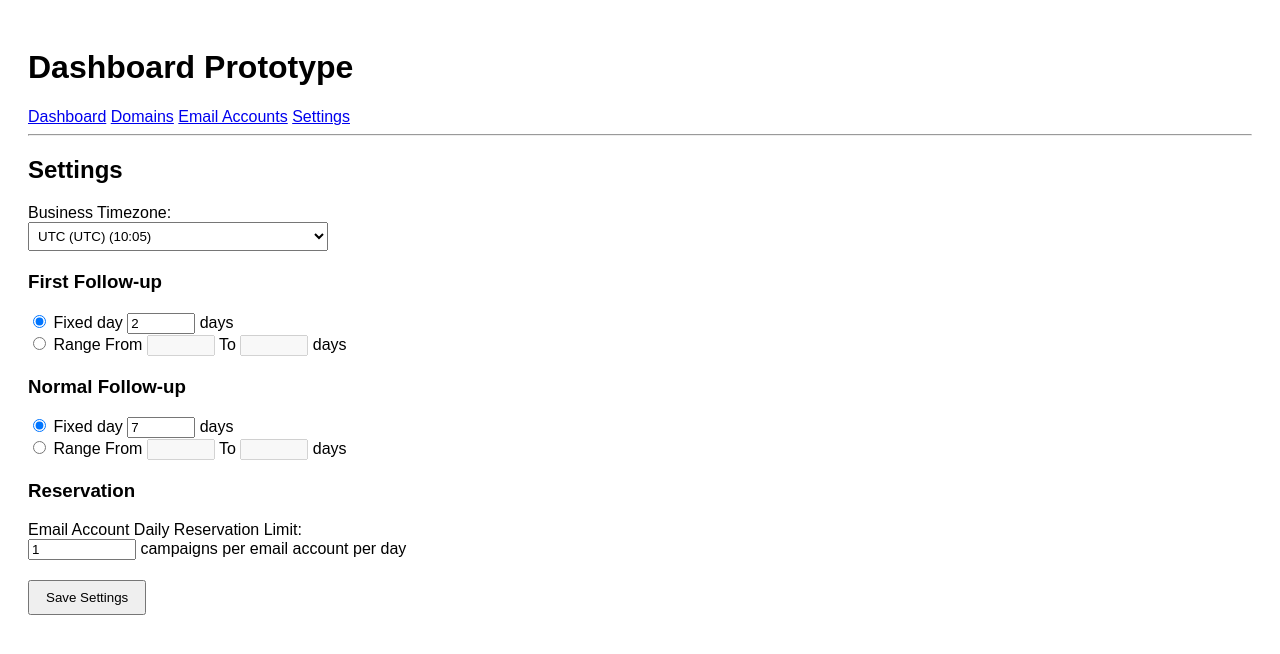
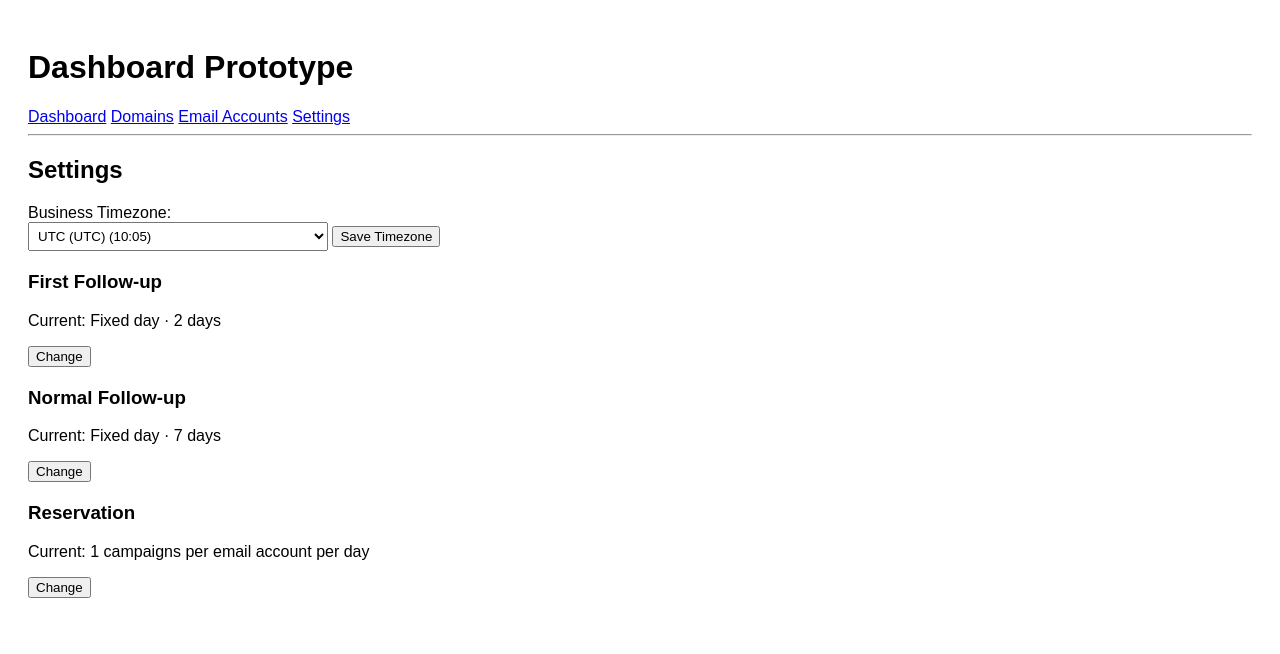
Before and after one commit to dalamaa/Domain_Campaign_Tool, a Flask app: page /settings in a window 1280 px wide. Shown: the top 654 px of the page. Run offline with Flask 3, Linux system fonts and the light colour scheme; data that the repository does not hold is empty; some libraries are stand-ins or nearby versions.

Commit message:
Improve campaign settings and reservation handling

```diff
--- a/app/templates/settings.html
+++ b/app/templates/settings.html
@@ -6,15 +6,20 @@
     <select id="timezone-select" style="width: 300px; padding: 5px">
       <!-- Populated by JS -->
     </select>
+    <button onclick="saveTimezone()">Save Timezone</button>
   </div>
   <div style="margin-top: 20px">
     <h3>First Follow-up</h3>
+    <div id="first-view">
+      <p>Current: <span id="first-display"></span></p>
+      <button onclick="editSection('first')">Change</button>
+    </div>
+    <div id="first-edit" style="display: none">
       <label
         ><input
           type="radio"
           name="first-mode"
           value="fixed"
-        checked
           onchange="toggleMode('first', 'fixed')"
         />
         Fixed day</label
@@ -29,18 +34,27 @@
         />
         Range</label
       >
-    From <input type="number" id="first-min" style="width: 60px" disabled /> To
-    <input type="number" id="first-max" style="width: 60px" disabled /> days
+      From
+      <input type="number" id="first-min" style="width: 60px" disabled /> To
+      <input type="number" id="first-max" style="width: 60px" disabled />
+      days<br />
+      <button onclick="saveSection('first')">Save</button>
+      <button onclick="cancelEdit('first')">Cancel</button>
+    </div>
   </div>
 
   <div style="margin-top: 20px">
     <h3>Normal Follow-up</h3>
+    <div id="normal-view">
+      <p>Current: <span id="normal-display"></span></p>
+      <button onclick="editSection('normal')">Change</button>
+    </div>
+    <div id="normal-edit" style="display: none">
       <label
         ><input
           type="radio"
           name="normal-mode"
           value="fixed"
-        checked
           onchange="toggleMode('normal', 'fixed')"
         />
         Fixed day</label
@@ -55,27 +69,33 @@
         />
         Range</label
       >
-    From <input type="number" id="normal-min" style="width: 60px" disabled /> To
-    <input type="number" id="normal-max" style="width: 60px" disabled /> days
+      From
+      <input type="number" id="normal-min" style="width: 60px" disabled /> To
+      <input type="number" id="normal-max" style="width: 60px" disabled />
+      days<br />
+      <button onclick="saveSection('normal')">Save</button>
+      <button onclick="cancelEdit('normal')">Cancel</button>
+    </div>
   </div>
 
   <div style="margin-top: 20px">
     <h3>Reservation</h3>
-    <label for="daily-use-limit">Email Account Daily Reservation Limit:</label
-    ><br />
-    <input type="number" id="daily-use-limit" style="width: 100px" /> campaigns
-    per email account per day
+    <div id="reservation-view">
+      <p>Current: <span id="reservation-display"></span></p>
+      <button onclick="editSection('reservation')">Change</button>
     </div>
-
-  <div style="margin-top: 20px">
-    <button onclick="saveSettings()" style="padding: 8px 16px">
-      Save Settings
-    </button>
+    <div id="reservation-edit" style="display: none">
+      <input type="number" id="daily-use-limit" style="width: 100px" />
+      campaigns per email account per day<br />
+      <button onclick="saveSection('reservation')">Save</button>
+      <button onclick="cancelEdit('reservation')">Cancel</button>
+    </div>
   </div>
 </div>
 
 <script>
   let timezoneTimer = null;
+  let originalConfig = {};
 
   async function loadSettings() {
     const tzRes = await fetch("/api/settings/timezones");
@@ -86,6 +106,8 @@
     const config = await configRes.json();
     const limitRes = await fetch("/api/settings/daily-use-limit");
     const limitData = await limitRes.json();
+
+    originalConfig = { config, limitData };
 
     const select = document.getElementById("timezone-select");
     timezones.forEach((tz) => {
@@ -102,20 +124,11 @@
 
     ["first", "normal"].forEach((type) => {
       const c = config[type];
-      document.querySelector(
-        `input[name="${type}-mode"][value="${c.mode}"]`,
-      ).checked = true;
-      toggleMode(type, c.mode);
-      if (c.mode === "fixed") {
-        document.getElementById(`${type}-fixed`).value = c.min;
-      } else {
-        document.getElementById(`${type}-min`).value = c.min;
-        document.getElementById(`${type}-max`).value = c.max;
-      }
+      updateDisplay(type, c);
     });
 
-    document.getElementById("daily-use-limit").value = limitData.limit;
-
+    document.getElementById("reservation-display").textContent =
+      `${limitData.limit} campaigns per email account per day`;
     updateTimezoneTimes();
     scheduleNextTimezoneUpdate();
   }
@@ -168,39 +181,84 @@
     }, delay);
   }
 
-  async function saveSettings() {
-    const data = {
-      first: getModeData("first"),
-      normal: getModeData("normal"),
-    };
+  function updateDisplay(type, c) {
+    const display = document.getElementById(`${type}-display`);
+    if (c.mode === "fixed") {
+      display.textContent = `Fixed day · ${c.min} days`;
+    } else {
+      display.textContent = `Range · ${c.min} to ${c.max} days`;
+    }
+  }
 
-    const tzRes = await fetch("/api/settings/business-timezone", {
+  function editSection(type) {
+    document.getElementById(`${type}-view`).style.display = "none";
+    document.getElementById(`${type}-edit`).style.display = "block";
+
+    if (type !== "reservation") {
+      const c = originalConfig.config[type];
+      document.querySelector(
+        `input[name="${type}-mode"][value="${c.mode}"]`,
+      ).checked = true;
+      toggleMode(type, c.mode);
+      if (c.mode === "fixed") {
+        document.getElementById(`${type}-fixed`).value = c.min;
+      } else {
+        document.getElementById(`${type}-min`).value = c.min;
+        document.getElementById(`${type}-max`).value = c.max;
+      }
+    } else {
+      document.getElementById("daily-use-limit").value =
+        originalConfig.limitData.limit;
+    }
+  }
+
+  function cancelEdit(type) {
+    document.getElementById(`${type}-view`).style.display = "block";
+    document.getElementById(`${type}-edit`).style.display = "none";
+  }
+
+  async function saveSection(type) {
+    if (type === "reservation") {
+      const limit = document.getElementById("daily-use-limit").value;
+      const res = await fetch("/api/settings/daily-use-limit", {
         method: "POST",
         headers: { "Content-Type": "application/json" },
-      body: JSON.stringify({
-        timezone: document.getElementById("timezone-select").value,
-      }),
+        body: JSON.stringify({ limit }),
       });
-
-    const confRes = await fetch("/api/settings/follow-up-config", {
+      if (res.ok) {
+        originalConfig.limitData.limit = limit;
+        document.getElementById("reservation-display").textContent =
+          `${limit} campaigns per email account per day`;
+        cancelEdit(type);
+      } else {
+        alert("Error saving reservation limit.");
+      }
+    } else {
+      const data = { [type]: getModeData(type) };
+      const res = await fetch("/api/settings/follow-up-config", {
         method: "POST",
         headers: { "Content-Type": "application/json" },
         body: JSON.stringify(data),
       });
+      if (res.ok) {
+        originalConfig.config[type] = data[type];
+        updateDisplay(type, data[type]);
+        cancelEdit(type);
+      } else {
+        alert("Error saving follow-up settings.");
+      }
+    }
+  }
 
-    const limitRes = await fetch("/api/settings/daily-use-limit", {
+  async function saveTimezone() {
+    const timezone = document.getElementById("timezone-select").value;
+    const res = await fetch("/api/settings/business-timezone", {
       method: "POST",
       headers: { "Content-Type": "application/json" },
-      body: JSON.stringify({
-        limit: document.getElementById("daily-use-limit").value,
-      }),
+      body: JSON.stringify({ timezone }),
     });
-    if (tzRes.ok && confRes.ok && limitRes.ok) {
-      alert("Settings saved successfully.");
-      location.reload();
-    } else {
-      alert("Error saving settings.");
-    }
+    if (res.ok) alert("Timezone saved.");
+    else alert("Error saving timezone.");
   }
 
   function getModeData(type) {
```
Also changed, not shown: tests/test_settings_persistence.py (added, +42 -0 lines). Lines whose indentation alone changed are shown as unchanged.
